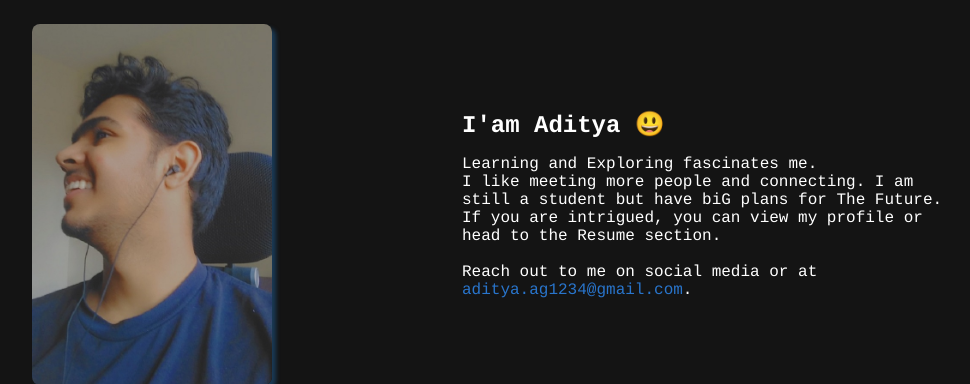
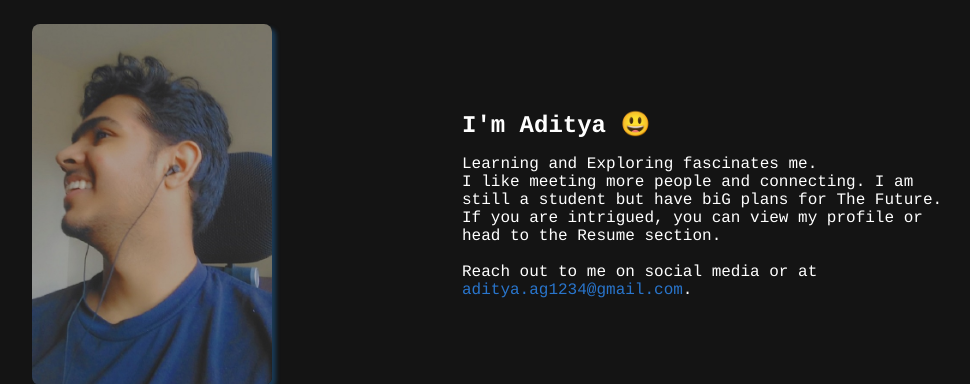
Before and after one commit to adiagarwalrock/adiagarwalrock, a Flask app: page / in a window 1280 px wide. Shown: the part 989-1373 px from the top of the page, without its empty margins (194-1164 px from the left). Run offline with Flask 2, Linux system fonts and the light colour scheme; some libraries are stand-ins or nearby versions; some web fonts are replaced.

Commit message:
grammatical error FIXED

```diff
--- a/templates/index.html
+++ b/templates/index.html
@@ -43,7 +43,7 @@
         </div>
 
         <div>
-            <h2 class="about__subtitle">I'am Aditya 😃</h2>
+            <h2 class="about__subtitle">I'm Aditya 😃</h2>
             <p class="about__text">Learning and Exploring fascinates me.<br>I like meeting more people and connecting.
                 I am still a student but have biG plans for The Future.
                 <br>If you are intrigued, you can view my profile or head to the Resume section.
```
